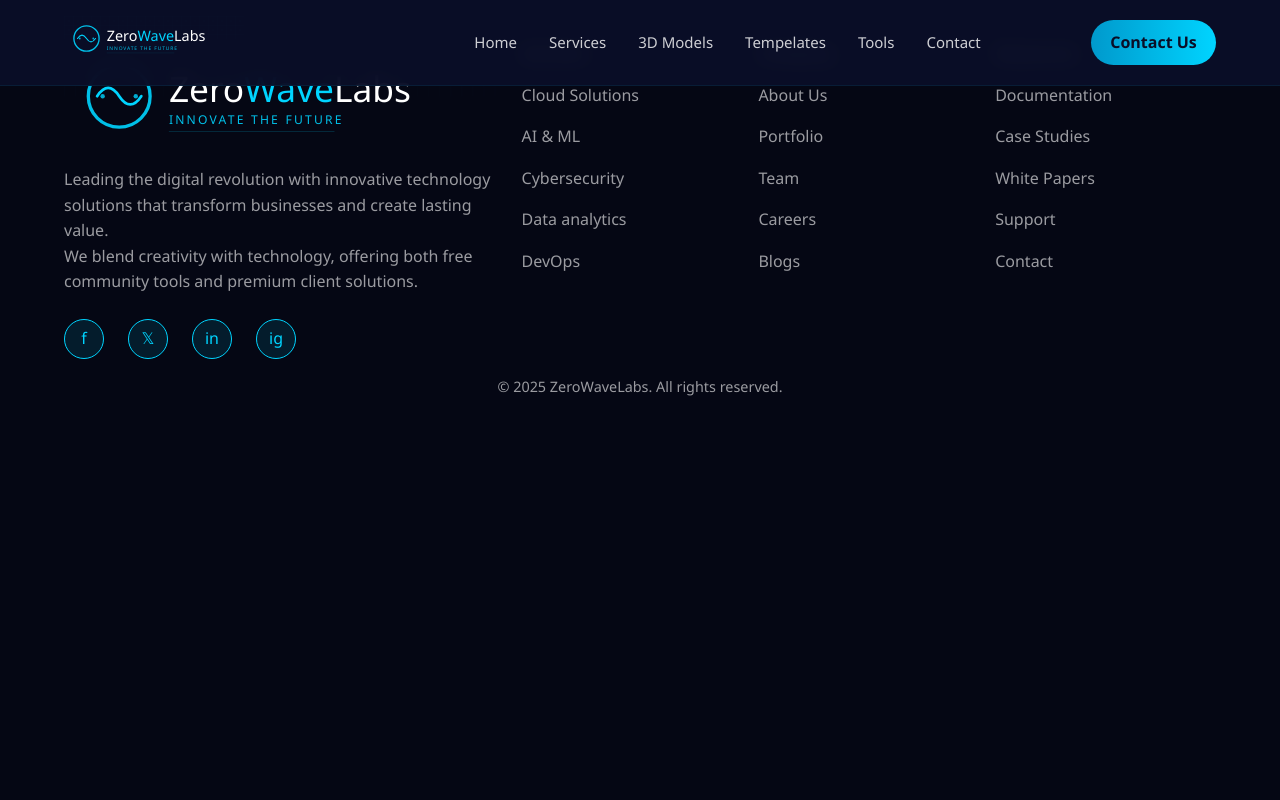
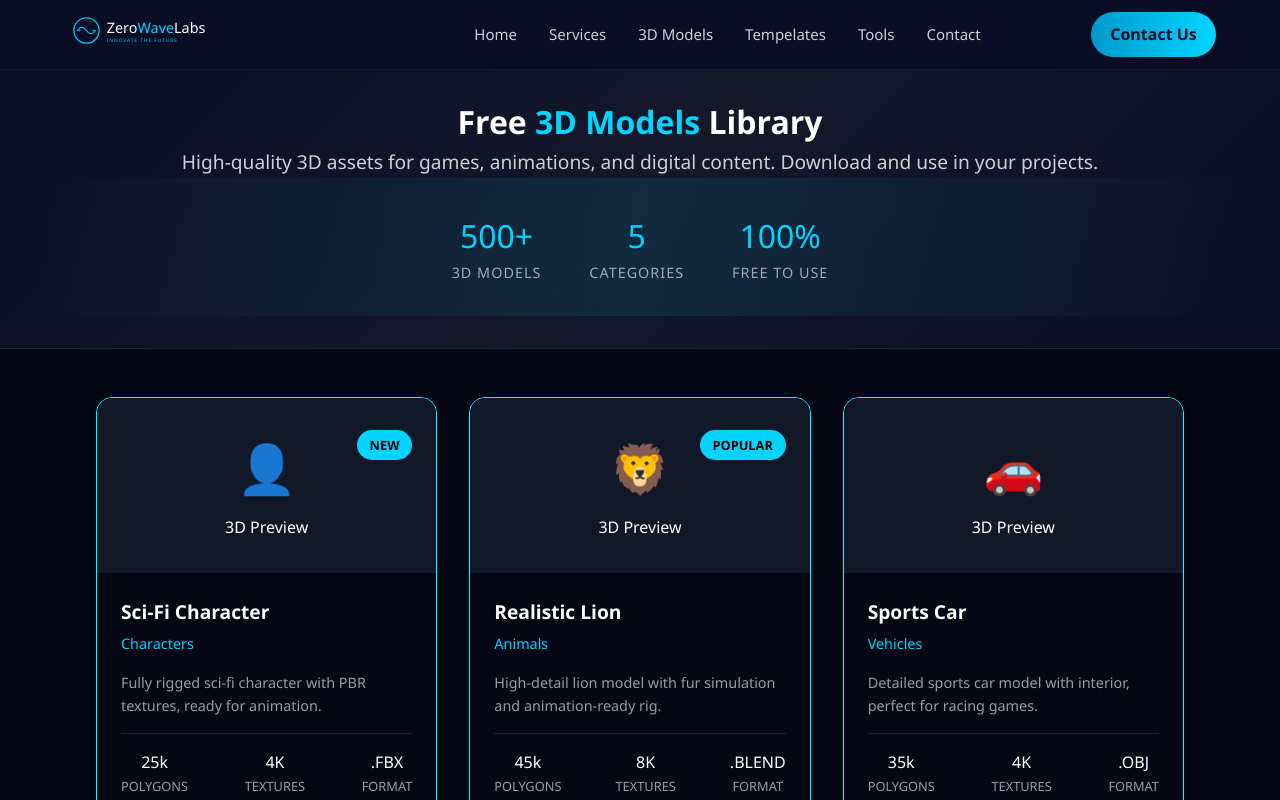
Before and after one commit to IbrahimAhmed413/ZeroWaveLabs, a React (Create React App) app: page /models in a window 1280 px wide. Shown: the top 800 px of the page. Built offline with nearby package versions, Linux system fonts and the light colour scheme.

Commit message:
feat: updated

```diff
--- a/src/App.js
+++ b/src/App.js
@@ -2,6 +2,7 @@
 import Navbar from './components/Navbar';
 import Footer from './components/Footer';
 import HomePage from './pages/HomePage';
+import Models from './pages/Models';
 import { BrowserRouter as Router, Route, Routes } from 'react-router-dom';
 import './App.css';
 import Services from './components/Services';
@@ -16,6 +17,7 @@
           <Route path="/" element={<HomePage />} />
           <Route path="/services" element={<Services />} />
           <Route path="/contact" element={<Contact />} />
+          <Route path="/models" element={<Models />} />
         </Routes>
         <Footer />
       </Router>
--- a/src/components/Contact.css
+++ b/src/components/Contact.css
@@ -1,8 +1,7 @@
 .contact {
   margin-top: 70px;
   padding: 3.5rem 0;
-  background: linear-gradient(135deg, var(--primary-dark), var(--accent-dark))
-}
+background: linear-gradient(90deg, transparent, rgba(0, 212, 255, 0.1), transparent);}
 
 .contact-content {
   display: grid;
--- /dev/null
+++ b/src/components/ModelPage.css
@@ -0,0 +1,180 @@
+:root {
+  --bg-dark: linear-gradient(135deg, var(--primary-dark) 0%, var(--accent-dark) 50%, var(--primary-dark) 100%);;
+  --card-bg: #0507142;
+  --border-glow: #00d4ff;
+  --text-light: rgba(255, 255, 255, 0.9);
+  --text-muted: rgba(255, 255, 255, 0.6);
+  --btn-gradient: linear-gradient(90deg, #00d4ff, #0078ff);
+}
+
+body {
+  background: var(--bg-dark);
+  font-family: "Poppins", sans-serif;
+  color: var(--text-light);
+}
+
+.models-container {
+  text-align: center;
+  padding: 3rem 6rem;
+  background-color: #050714;
+  border-top: 1px solid rgb(12, 46, 46);
+}
+
+.section-title {
+  font-size: 2.5rem;
+  margin-bottom: 3rem;
+}
+
+.section-title span {
+  color: var(--border-glow);
+}
+
+.models-grid {
+  display: grid;
+  grid-template-columns: repeat(auto-fit, minmax(300px, 1fr));
+  gap: 2rem;
+  justify-content: center;
+}
+
+.model-card {
+  background: var(--card-bg);
+  border-radius: 1rem;
+  overflow: hidden;
+  border: 1px solid aqua;
+  transition: all 0.3s ease;
+  position: relative;
+}
+
+.model-card:hover {
+  border: 1px solid var(--border-glow);
+  box-shadow: 0 0 20px rgba(0, 212, 255, 0.3);
+  transform: translateY(-5px);
+}
+
+.preview-section {
+  background: #111827;
+  padding: 2rem;
+  position: relative;
+  text-align: center;
+}
+
+.preview-icon {
+  font-size: 3rem;
+  margin-bottom: 0.5rem;
+}
+
+.tag {
+  position: absolute;
+  top: 1rem;
+  right: 1rem;
+  background: var(--border-glow);
+  color: #000;
+  font-weight: bold;
+  font-size: 0.8rem;
+  border-radius: 999px;
+  padding: 0.3rem 0.8rem;
+}
+
+.details {
+  padding: 1.5rem;
+  text-align: left;
+  background-color: #050714;
+}
+
+.details h3 {
+  color: white;
+  font-size: 1.2rem;
+  margin-bottom: 0.3rem;
+}
+
+.details .category {
+  color: var(--border-glow);
+  font-size: 0.9rem;
+}
+
+.desc {
+  color: var(--text-muted);
+  font-size: 0.9rem;
+  margin: 1rem 0;
+}
+
+.info {
+  display: flex;
+  justify-content: space-between;
+  border-top: 1px solid rgba(255, 255, 255, 0.1);
+  margin-top: 1rem;
+  padding-top: 1rem;
+}
+
+.info div {
+  text-align: center;
+}
+
+.info span {
+  color: white;
+  font-weight: 500;
+}
+
+.info p {
+  color: var(--text-muted);
+  font-size: 0.8rem;
+}
+
+.buttons {
+  display: flex;
+  justify-content: space-between;
+  margin-top: 1.5rem;
+}
+
+.download-btn {
+  flex: 1;
+  background: var(--btn-gradient);
+  border: none;
+  border-radius: 0.5rem;
+  color: #000;
+  font-weight: bold;
+  padding: 0.7rem;
+  cursor: pointer;
+  transition: 0.3s;
+}
+
+.preview-btn {
+  flex: 1;
+  border: 1px solid var(--border-glow);
+  background: transparent;
+  color: var(--border-glow);
+  font-weight: bold;
+  padding: 0.7rem;
+  border-radius: 0.5rem;
+  margin-left: 0.8rem;
+  cursor: pointer;
+  transition: 0.3s;
+}
+
+.download-btn:hover {
+  opacity: 0.85;
+}
+
+.preview-btn:hover {
+  background: rgba(0, 212, 255, 0.1);
+}
+
+/* 📱 Responsive */
+@media (max-width: 768px) {
+  .models-container {
+    padding: 2rem 1rem;
+  }
+
+  .section-title {
+    font-size: 2rem;
+  }
+
+  .buttons {
+    flex-direction: column;
+    gap: 0.8rem;
+  }
+
+  .preview-btn {
+    margin-left: 0;
+  }
+}
--- /dev/null
+++ b/src/components/Modelpage.jsx
@@ -0,0 +1,121 @@
+import React from "react";
+import "./ModelPage.css";
+
+const modelsData = [
+  {
+    id: 1,
+    title: "Sci-Fi Character",
+    category: "Characters",
+    description: "Fully rigged sci-fi character with PBR textures, ready for animation.",
+    stats: { polygons: "25k", textures: "4K", format: ".FBX" },
+    tag: "NEW",
+    icon: "👤",
+  },
+  {
+    id: 2,
+    title: "Realistic Lion",
+    category: "Animals",
+    description: "High-detail lion model with fur simulation and animation-ready rig.",
+    stats: { polygons: "45k", textures: "8K", format: ".BLEND" },
+    tag: "POPULAR",
+    icon: "🦁",
+  },
+  {
+    id: 3,
+    title: "Sports Car",
+    category: "Vehicles",
+    description: "Detailed sports car model with interior, perfect for racing games.",
+    stats: { polygons: "35k", textures: "4K", format: ".OBJ" },
+    tag: "",
+    icon: "🚗",
+  },
+  {
+    id: 4,
+    title: "Medievall Sword Set",
+    category: "Props",
+    description: "Collection of 5 medieval swords with PBR materials.",
+    stats: { polygons: "8k", textures: "2K", format: ".FBX" },
+    tag: "FREE",
+    icon: "⚔️",
+  },
+  {
+    id: 5,
+    title: "Modern Skyscraper",
+    category: "Buildings",
+    description: "Modular skyscraper with customizable floors and detailed facade.",
+    stats: { polygons: "50k", textures: "4K", format: ".MAX" },
+    tag: "",
+    icon: "🏢",
+  },
+  {
+    id: 6,
+    title: "Game Console Pack",
+    category: "Props",
+    description: "Modern gaming console set with controllers and accessories.",
+    stats: { polygons: "15k", textures: "2K", format: ".OBJ" },
+    tag: "",
+    icon: "🎮",
+  },
+  {
+    id: 7,
+    title: "Fantasy Warrior",
+    category: "Characters",
+    description: "Epic fantasy warrior with armor and weapons, game-ready.",
+    stats: { polygons: "30k", textures: "4K", format: ".FBX" },
+    tag: "",
+    icon: "🦸",
+  },
+  {
+    id: 8,
+    title: "Dragon Model",
+    category: "Animals",
+    description: "Mythical dragon with detailed scales and animation controls.",
+    stats: { polygons: "60k", textures: "8K", format: ".BLEND" },
+    tag: "HOT",
+    icon: "🐉",
+  },
+];
+
+export default function Modelpage() {
+  return (
+    <div className="models-container">
+      <div className="models-grid">
+        {modelsData.map((model) => (
+          <div className="model-card" key={model.id}>
+            <div className="preview-section">
+              <div className="preview-icon">{model.icon}</div>
+              <p>3D Preview</p>
+              {model.tag && <div className="tag">{model.tag}</div>}
+            </div>
+
+            <div className="details">
+              <h3>{model.title}</h3>
+              <p className="category">{model.category}</p>
+              <p className="desc">{model.description}</p>
+
+              <div className="info">
+                <div>
+                  <span>{model.stats.polygons}</span>
+                  <p>POLYGONS</p>
+                </div>
+                <div>
+                  <span>{model.stats.textures}</span>
+                  <p>TEXTURES</p>
+                </div>
+                <div>
+                  <span>{model.stats.format}</span>
+                  <p>FORMAT</p>
+                </div>
+              </div>
+
+              <div className="buttons">
+                <button className="download-btn">Download Free</button>
+                <button className="preview-btn">Preview</button>
+              </div>
+            </div>
+          </div>
+        ))}
+      </div>
+    </div>
+  );
+}
--- a/src/components/Navbar.css
+++ b/src/components/Navbar.css
@@ -4,10 +4,10 @@
   width: 100%;
   background: rgba(10, 14, 39, 0.95);
   backdrop-filter: blur(10px);
-  padding: 1rem 0;
+  padding: .5rem 0rem;
   z-index: 1000;
   border-bottom: 1px solid rgba(0, 212, 255, 0.08);
-  transition: all .3s
+  transition: all 0.3s
 }
 
 .navbar.scrolled {
@@ -22,12 +22,14 @@
 }
 
 .logo-svg {
-  width: 200px;
-  height: 55px
+  width: 100%;
+  height: 100%
+
 }
 
 .nav-links {
   display: flex;
+  flex-direction: row;
   gap: 2rem;
   list-style: none;
   align-items: center;
--- a/src/components/Navbar.js
+++ b/src/components/Navbar.js
@@ -13,7 +13,7 @@
   return (
     <nav className={scrolled ? 'navbar scrolled' : 'navbar'}>
       <div className="nav-container container">
-        <a href="#home" className="logo">
+        <a href="/" className="logo">
           <svg
             viewBox="0 0 400 100"
             xmlns="http://www.w3.org/2000/svg"
@@ -133,7 +133,7 @@
         <ul className={open ? 'nav-links active' : 'nav-links'}>
           <li><a href="/" onClick={() => setOpen(false)}>Home</a></li>
           <li><a href="/services" onClick={() => setOpen(false)}>Services</a></li>
-          <li><a href="/3D Models" onClick={() => setOpen(false)}>3D Models</a></li>
+          <li><a href="/models" onClick={() => setOpen(false)}>3D Models</a></li>
           <li><a href="/tempelates" onClick={() => setOpen(false)}>Tempelates</a></li>
 
           <li><a href="/tools" onClick={() => setOpen(false)}>Tools</a></li>
--- /dev/null
+++ b/src/pages/Models.css
@@ -0,0 +1,42 @@
+.main_div {
+    margin-top: 4rem;
+    text-align: center;
+    padding: 2rem;
+    background: linear-gradient(135deg, var(--primary-dark) 0%, var(--accent-dark) 50%, var(--primary-dark) 100%);
+}
+
+.main_div h2 {
+    font-size: 48px;
+}
+
+.main_div .main_heading {
+    color: #00d4ff;
+}
+
+.main_div .writing {
+    font-size: 19.2px;
+    color: rgba(255, 255, 255, 0.8);
+}
+.stats{
+ display: flex;
+  justify-content: center; /* horizontally centers all items */
+  align-items: center;     /* vertically centers all items */
+  flex-direction: row;
+  gap: 3rem;               /* adds spacing between each stats_main */
+  margin-top: 0px;
+  padding:2rem ;
+}
+.stats_main{
+    margin-top: 0rem;
+}
+.stats_main p {
+    color: #00d4ff;
+    font-size: 32px;
+
+}
+
+.stats_main .changep {
+    color: rgba(255, 255, 255, 0.6);
+    font-size: 0.9rem;
+    letter-spacing: 1px;
+}
--- /dev/null
+++ b/src/pages/Models.jsx
@@ -0,0 +1,19 @@
+import ModelPage from "../components/Modelpage"
+import "./Models.css"
+export default function Models() {
+    return (
+        <>
+            <div className="main_div">
+                <h1>Free <span className="main_heading">3D Models</span> Library
+                </h1>
+                <p className="writing">High-quality 3D assets for games, animations, and digital content. Download and use in your projects.</p>
+               <div className="stats">
+                 <div className="stats_main"><p>500+</p><p className="changep">3D MODELS</p></div>
+                    <div className="stats_main"><p>5</p><p className="changep">CATEGORIES</p></div>
+                    <div className="stats_main"><p>100%</p><p className="changep">FREE TO USE</p></div>
+               </div>
+            </div>
+            <ModelPage />
+        </>
+    )
+}
```
Also changed, not shown: 11 other files (tests, documents, lock files or other folders).
